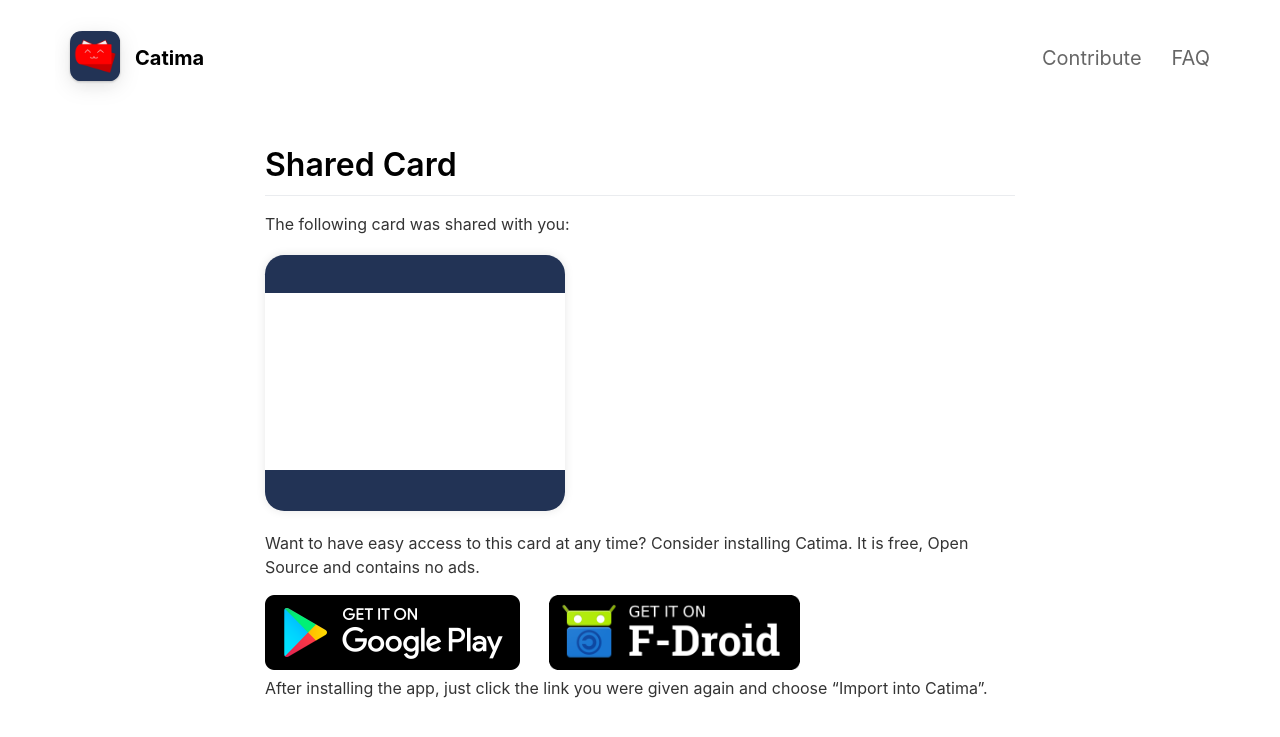
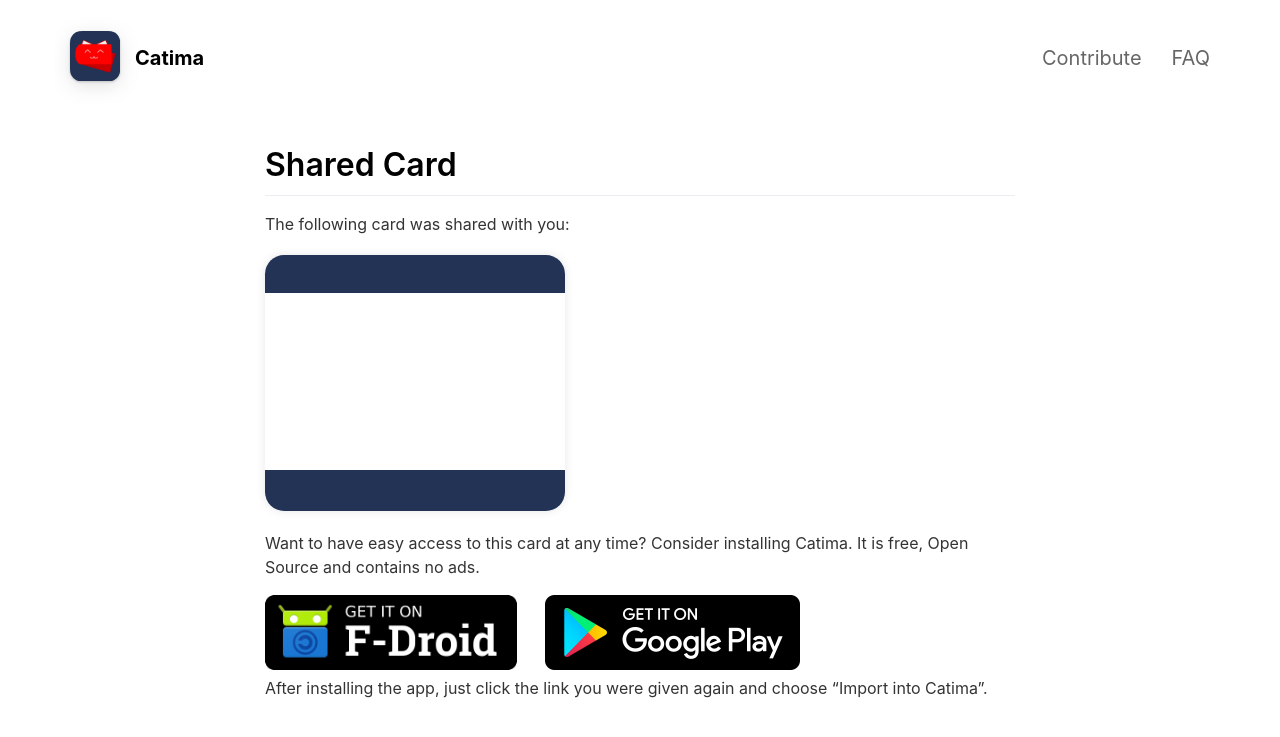
Before and after one commit to CatimaLoyalty/Website, a Jekyll site: the page built from _pages/share.md, in a window 1280 px wide. Shown: the top 737 px of the page. Built offline with Jekyll 4.4.1, drawn with Linux system fonts in a browser that asks for light colours; nearby versions of some CDN libraries.

Commit message:
Put F-Droid before Google Play

```diff
--- a/_layouts/default.html
+++ b/_layouts/default.html
@@ -52,11 +52,11 @@
                             </p>
                         </div>
                         <div class="downloadButtonsContainer">
+                            {% if site.fdroid_link %}
+                                <a class="fdroidLink" href="{{site.fdroid_link}}"><img class="fdroid" src="/assets/fdroid.png"></a>
+                            {% endif %}
                             {% if site.playstore_link %}
                                 <a class="playStoreLink" href="{{site.playstore_link}}"><img class="playStore" src="/assets/playstore.png"></a>
-                            {% endif %}
-                            {% if site.fdroid_link %}
-                                <a class="fdroidLink" href="{{site.fdroid_link}}"><img class="fdroid" src="/assets/fdroid.png"></a>
                             {% endif %}
                             {% if site.appstore_link %}
                                 <a class="appStoreLink" href="{{site.appstore_link}}"><img class="appStore" src="/assets/appstore.png"></a>
--- a/_pages/share.md
+++ b/_pages/share.md
@@ -20,11 +20,11 @@ The following card was shared with you:
 Want to have easy access to this card at any time? Consider installing Catima. It is free, Open Source and contains no ads.
 
 <div>
+    {% if site.fdroid_link %}
+        <a class="fdroidLink" href="{{site.fdroid_link}}"><img class="fdroid" src="/assets/fdroid.png"></a>
+    {% endif %}
     {% if site.playstore_link %}
         <a class="playStoreLink" href="{{site.playstore_link}}"><img class="playStore" src="/assets/playstore.png"></a>
-    {% endif %}
-    {% if site.fdroid_link %}
-        <a class="fdroidLink" href="{{site.fdroid_link}}"><img class="fdroid" src="/assets/fdroid.png"></a>
     {% endif %}
     {% if site.appstore_link %}
         <a class="appStoreLink" href="{{site.appstore_link}}"><img class="appStore" src="/assets/appstore.png"></a>
```
